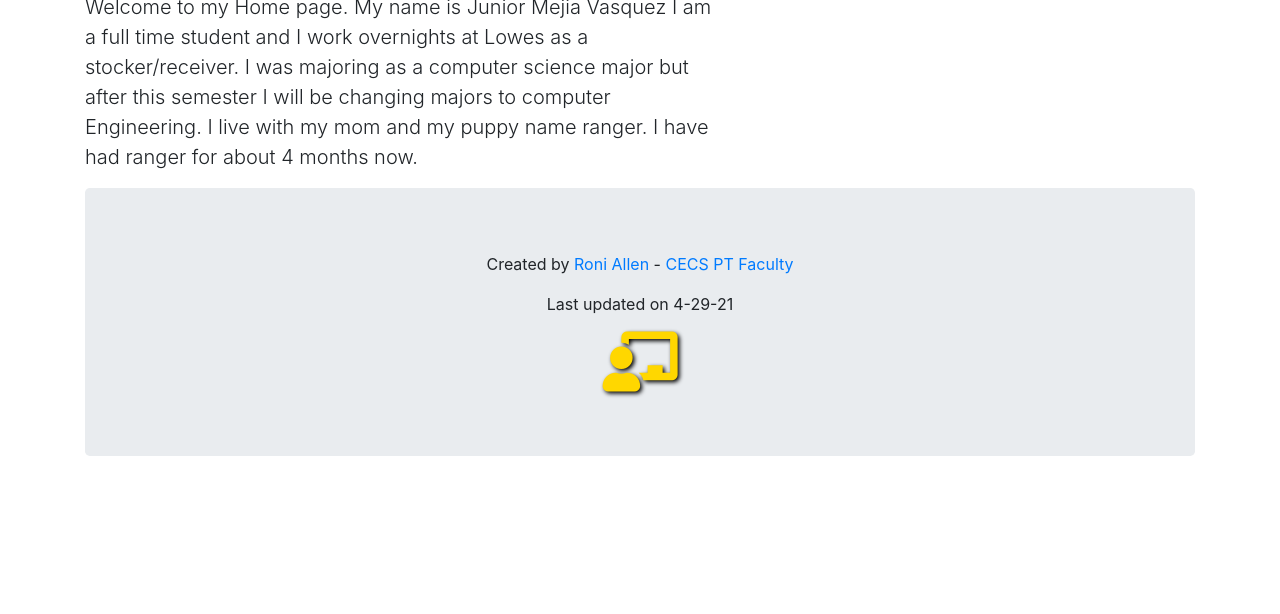
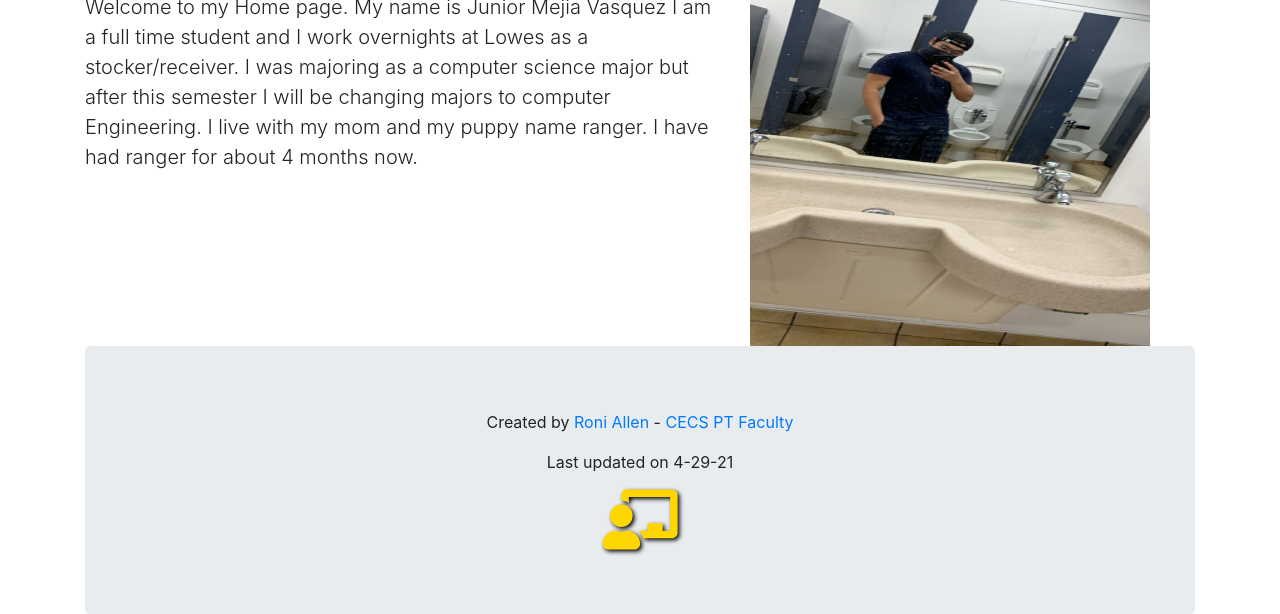
Before and after one commit to JuniorMejia1/Bio, a plain HTML site: page index.html in a window 1280 px wide. Shown: the part 353-967 px from the top of the page. Before the commit the page ends 809 px from the top, so only its background shows below. Drawn offline with nearby package versions, Linux system fonts and the light colour scheme.

Commit message:
Update index.html

```diff
--- a/index.html
+++ b/index.html
@@ -32,7 +32,7 @@
         <p class="lead">Welcome to my Home page. My name is Junior Mejia Vasquez I am a full time student and I work overnights at Lowes as a stocker/receiver. I was majoring as a computer science major but after this semester I will be changing majors to computer Engineering. I live with my mom and my puppy name ranger. I have had ranger for about 4 months now.</p>
       </div>
       <div class="col-md-5">
-        <img src="lol." alt="Junior Mejia" width="400" height="400">
+        <img src="lol.jpg" alt="Junior Mejia" width="400" height="400">
 
       </div>
     </div>
```
